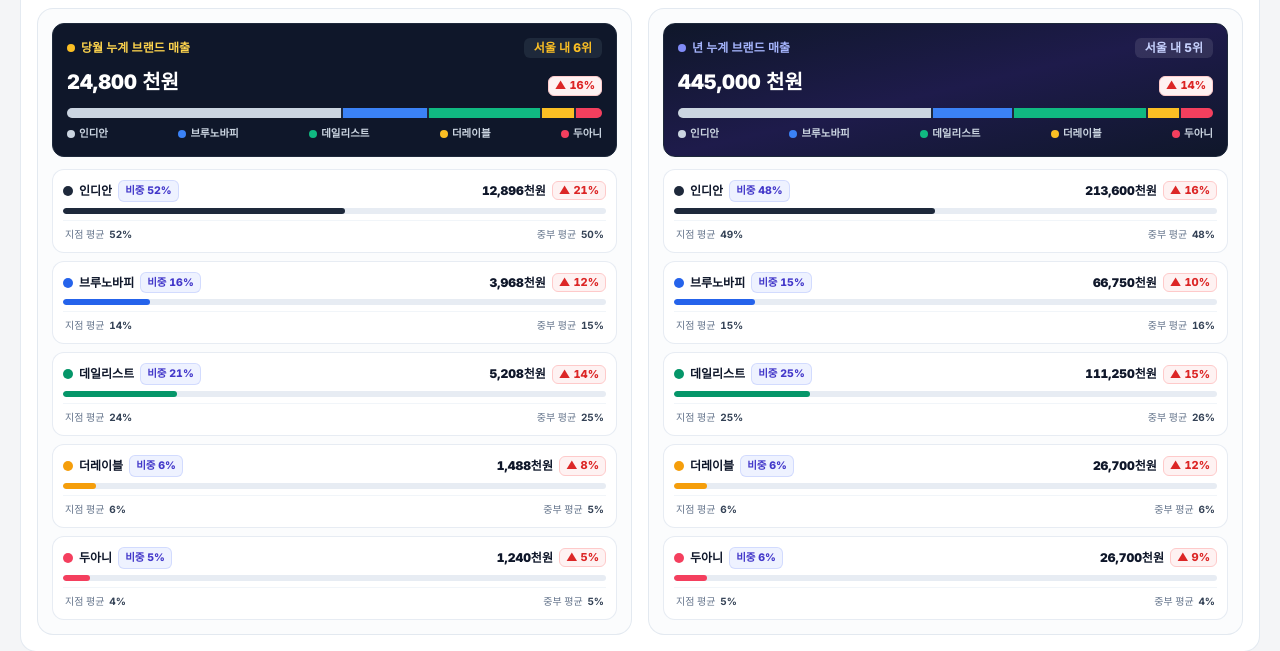
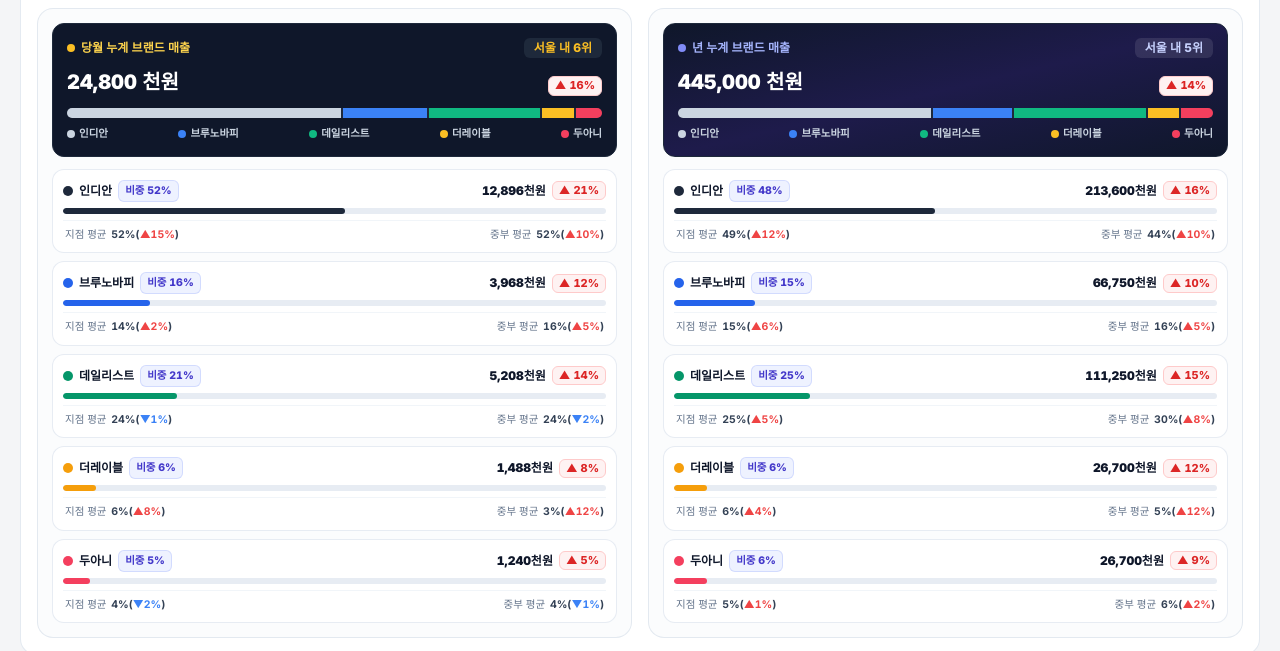
Before and after one commit to gudwnqn109/wm-portal-pc_ver.-, a plain HTML site: page weekly.html in a window 1280 px wide. Shown: the part 594-1245 px from the top of the page. Drawn offline with nearby package versions, Linux system fonts and the light colour scheme; a web font is replaced by a local one.

Commit message:
Update weekly.html

```diff
--- a/weekly.html
+++ b/weekly.html
@@ -79,36 +79,16 @@
     }
 
     /* 1분할(넓은 화면) vs 2분할(1160px 이하 좁은 패널) 브랜드 반반/토글 자동 전환 */
-    .brand-split-only {
-      display: none;
-    }
-    .brand-wide-only {
-      display: grid;
-    }
+    .brand-split-only { display: none; }
+    .brand-wide-only { display: grid; }
 
     @media (max-width: 1160px) {
-      .hide-in-split {
-        display: none !important;
-      }
-      .compact-cell {
-        padding-left: 0.375rem !important;
-        padding-right: 0.375rem !important;
-        font-size: 11px !important;
-      }
-      .compact-head {
-        padding-left: 0.375rem !important;
-        padding-right: 0.375rem !important;
-        font-size: 10.5px !important;
-      }
-      .brand-wide-only {
-        display: none !important;
-      }
-      .brand-split-only {
-        display: block !important;
-      }
-      .brand-split-toggle {
-        display: flex !important;
-      }
+      .hide-in-split { display: none !important; }
+      .compact-cell { padding-left: 0.375rem !important; padding-right: 0.375rem !important; font-size: 11px !important; }
+      .compact-head { padding-left: 0.375rem !important; padding-right: 0.375rem !important; font-size: 10.5px !important; }
+      .brand-wide-only { display: none !important; }
+      .brand-split-only { display: block !important; }
+      .brand-split-toggle { display: flex !important; }
     }
   </style>
 </head>
@@ -489,7 +469,6 @@
       <div class="overflow-x-auto max-h-[540px] overflow-y-auto">
         <table class="w-full text-left border-collapse">
           <thead class="sticky top-0 z-10 backdrop-blur-xs whitespace-nowrap">
-            <!-- 2분할 숨김(.hide-in-split) 반영하여 colspans 최적화 (3 / 4 / 4 / 4 / 2) -->
             <tr class="text-[10.5px] font-black tracking-wide border-b border-slate-200 dark:border-slate-700">
               <th colspan="3" class="py-1.5 px-3 bg-slate-100/95 dark:bg-slate-800/95 text-slate-500 dark:text-slate-400 border-r border-slate-200 dark:border-slate-700">매장 정보</th>
               <th colspan="4" class="py-1.5 px-2 text-center bg-indigo-50/95 dark:bg-indigo-950/70 text-indigo-700 dark:text-indigo-300 border-r border-slate-200 dark:border-slate-700">주간 매출 실적 (천원)</th>
@@ -596,24 +575,24 @@
       };
     }
 
-    // DB에 벤치마크(중부영업팀, 각 지점 평균) 저장용 객체 추가
+    // DB에 벤치마크(중부영업팀, 각 지점 평균) 저장용 객체 및 초기 목업데이터 갱신 (에러 대비)
     let DB = {
       benchmarks: {
         'ALL': {
-          brandMonth: { indian: 0.50, bruno: 0.15, daily: 0.25, label: 0.05, duani: 0.05 },
-          brandYear: { indian: 0.48, bruno: 0.16, daily: 0.26, label: 0.06, duani: 0.04 }
+          brandMonth: { indian: {sh: 0.52, gr: 0.1}, bruno: {sh: 0.16, gr: 0.05}, daily: {sh: 0.24, gr: -0.02}, label: {sh: 0.03, gr: 0.12}, duani: {sh: 0.04, gr: -0.01} },
+          brandYear: { indian: {sh: 0.44, gr: 0.1}, bruno: {sh: 0.16, gr: 0.05}, daily: {sh: 0.30, gr: 0.08}, label: {sh: 0.05, gr: 0.12}, duani: {sh: 0.06, gr: 0.02} }
         },
         '서울': {
-          brandMonth: { indian: 0.52, bruno: 0.14, daily: 0.24, label: 0.06, duani: 0.04 },
-          brandYear: { indian: 0.49, bruno: 0.15, daily: 0.25, label: 0.06, duani: 0.05 }
+          brandMonth: { indian: {sh: 0.52, gr: 0.15}, bruno: {sh: 0.14, gr: 0.02}, daily: {sh: 0.24, gr: -0.01}, label: {sh: 0.06, gr: 0.08}, duani: {sh: 0.04, gr: -0.02} },
+          brandYear: { indian: {sh: 0.49, gr: 0.12}, bruno: {sh: 0.15, gr: 0.06}, daily: {sh: 0.25, gr: 0.05}, label: {sh: 0.06, gr: 0.04}, duani: {sh: 0.05, gr: 0.01} }
         },
         '경기': {
-          brandMonth: { indian: 0.55, bruno: 0.15, daily: 0.20, label: 0.05, duani: 0.05 },
-          brandYear: { indian: 0.50, bruno: 0.14, daily: 0.24, label: 0.06, duani: 0.06 }
+          brandMonth: { indian: {sh: 0.55, gr: 0.1}, bruno: {sh: 0.15, gr: 0.03}, daily: {sh: 0.20, gr: 0.05}, label: {sh: 0.05, gr: 0.01}, duani: {sh: 0.05, gr: -0.05} },
+          brandYear: { indian: {sh: 0.50, gr: 0.11}, bruno: {sh: 0.14, gr: 0.04}, daily: {sh: 0.24, gr: 0.07}, label: {sh: 0.06, gr: 0.02}, duani: {sh: 0.06, gr: -0.02} }
         },
         '강원': {
-          brandMonth: { indian: 0.48, bruno: 0.19, daily: 0.23, label: 0.05, duani: 0.05 },
-          brandYear: { indian: 0.46, bruno: 0.18, daily: 0.25, label: 0.05, duani: 0.06 }
+          brandMonth: { indian: {sh: 0.48, gr: 0.08}, bruno: {sh: 0.19, gr: -0.02}, daily: {sh: 0.23, gr: 0.01}, label: {sh: 0.05, gr: 0.09}, duani: {sh: 0.05, gr: 0.05} },
+          brandYear: { indian: {sh: 0.46, gr: 0.09}, bruno: {sh: 0.18, gr: -0.01}, daily: {sh: 0.25, gr: 0.03}, label: {sh: 0.05, gr: 0.08}, duani: {sh: 0.06, gr: 0.04} }
         }
       },
       stores: [
@@ -765,11 +744,22 @@
           const rawBranch = String(getVal(0)).trim();
           const sName = String(getVal(2)).trim();
 
-          // 기본 스킵 조건
           if (!sName || sName === '매장명' || sName === '매장' || rawBranch === '지점') continue;
 
-          // 벤치마크, 평균 데이터 추출 및 저장 (지점 전체나 중부영업팀 데이터)
-          let isBench = rawBranch.includes('평균') || sName.includes('평균') || sName.includes('합계') || rawBranch.includes('합계') || sName.includes('벤치마크') || sName.includes('중부') || rawBranch.includes('중부');
+          // 벤치마크, 평균 데이터 추출 및 저장 (지점 전체나 중부영업팀 데이터) - 103~106열(행) 타겟팅 강화
+          let isBench = rawBranch.includes('평균') || sName.includes('평균') ||
+                        rawBranch.includes('합계') || sName.includes('합계') ||
+                        rawBranch.includes('총계') || sName.includes('총계') ||
+                        rawBranch.includes('전체') || sName.includes('전체') ||
+                        rawBranch.includes('중부') || sName.includes('중부');
+
+          // 시트의 마지막 요약행 부분(100열 이후)인 경우의 예외처리 강화
+          if (!isBench && i >= rows.length - 6) {
+             if (sName.includes('서울') || sName.includes('경기') || sName.includes('강원')) {
+                 isBench = true;
+             }
+          }
+
           if (isBench) {
             let bKey = 'ALL';
             if (sName.includes('서울') || rawBranch.includes('서울')) bKey = '서울';
@@ -778,10 +768,18 @@
 
             DB.benchmarks[bKey] = {
               brandMonth: {
-                indian: toNum(getVal(23)), bruno: toNum(getVal(24)), daily: toNum(getVal(25)), label: toNum(getVal(26)), duani: toNum(getVal(27))
+                indian: { sh: toNum(getVal(23)), gr: toNum(getVal(39)) },
+                bruno:  { sh: toNum(getVal(24)), gr: toNum(getVal(40)) },
+                daily:  { sh: toNum(getVal(25)), gr: toNum(getVal(41)) },
+                label:  { sh: toNum(getVal(26)), gr: toNum(getVal(42)) },
+                duani:  { sh: toNum(getVal(27)), gr: toNum(getVal(43)) }
               },
               brandYear: {
-                indian: toNum(getVal(45)), bruno: toNum(getVal(46)), daily: toNum(getVal(47)), label: toNum(getVal(48)), duani: toNum(getVal(49))
+                indian: { sh: toNum(getVal(45)), gr: toNum(getVal(55)) },
+                bruno:  { sh: toNum(getVal(46)), gr: toNum(getVal(56)) },
+                daily:  { sh: toNum(getVal(47)), gr: toNum(getVal(57)) },
+                label:  { sh: toNum(getVal(48)), gr: toNum(getVal(58)) },
+                duani:  { sh: toNum(getVal(49)), gr: toNum(getVal(59)) }
               }
             };
             continue;
@@ -1027,7 +1025,7 @@
     }
 
     // =========================================================================
-    // 메인 화면 전체 렌더링
+    // 메신저 공유 요약문 및 UI 렌더링
     // =========================================================================
     function renderAll() {
       if (!currentStore) return;
@@ -1095,16 +1093,26 @@
       document.getElementById('s2FirstYearVal').innerHTML = `${fmt(s.firstYear)}명 ${fmtGrowthParen(s.firstYearGr)}`;
     }
 
-    // 벤치마크 데이터를 포함하여 렌더링하도록 인자 추가
+    // 벤치마크 데이터를 포함하여 렌더링하고, 포맷을 "비중 52%(▲10%)" 형식으로 출력
     function buildBrandCardsHTML(bObj, brandDefs, branchBenchObj, teamBenchObj) {
+
+      const fmtBenchText = (bench) => {
+        if (!bench || bench.sh == null) return '-';
+        const sh = fmtPct(bench.sh);
+        let grStr = '<span class="text-slate-400">0%</span>';
+        if (bench.gr > 0.005) grStr = `<span class="text-red-500 dark:text-red-400">▲${Math.abs(Math.round(bench.gr * 100))}%</span>`;
+        else if (bench.gr < -0.005) grStr = `<span class="text-blue-500 dark:text-blue-400">▼${Math.abs(Math.round(bench.gr * 100))}%</span>`;
+        return `${sh}(${grStr})`;
+      };
+
       return brandDefs.map(b => {
         const detail = (bObj.details && bObj.details[b.key]) ? bObj.details[b.key] : null;
         const bSales = detail ? detail.sales : Math.round(bObj.total * b.sh);
         const bGr = detail ? detail.gr : bObj.gr;
         const barWidth = Math.min(Math.max(b.sh * 100, 0), 100);
 
-        const branchSh = branchBenchObj ? branchBenchObj[b.key] : null;
-        const teamSh = teamBenchObj ? teamBenchObj[b.key] : null;
+        const branchBench = branchBenchObj ? branchBenchObj[b.key] : null;
+        const teamBench = teamBenchObj ? teamBenchObj[b.key] : null;
 
         return `
           <div class="bg-white dark:bg-slate-800/80 p-2.5 rounded-xl border border-slate-200/80 dark:border-slate-700/80 space-y-1.5">
@@ -1124,9 +1132,9 @@
             </div>
 
             <!-- 지점 평균 및 중부 평균 벤치마크 데이터 비교 바 -->
-            <div class="flex justify-between items-center text-[10px] text-slate-500 dark:text-slate-400 font-medium px-0.5 pt-1.5 mt-1 border-t border-slate-100 dark:border-slate-700/50">
-              <span>지점 평균 <strong class="text-slate-700 dark:text-slate-300 ml-0.5">${fmtPct(branchSh)}</strong></span>
-              <span>중부 평균 <strong class="text-slate-700 dark:text-slate-300 ml-0.5">${fmtPct(teamSh)}</strong></span>
+            <div class="flex justify-between items-center text-[10.5px] text-slate-500 dark:text-slate-400 font-medium px-0.5 pt-1.5 mt-1 border-t border-slate-100 dark:border-slate-700/50">
+              <span>지점 평균 <strong class="text-slate-700 dark:text-slate-300 ml-0.5">${fmtBenchText(branchBench)}</strong></span>
+              <span>중부 평균 <strong class="text-slate-700 dark:text-slate-300 ml-0.5">${fmtBenchText(teamBench)}</strong></span>
             </div>
           </div>
         `;
@@ -1304,9 +1312,6 @@
       }).join('');
     }
 
-    // =========================================================================
-    // 메신저 공유 요약문 복사
-    // =========================================================================
     function copyBriefingText() {
       if (!currentStore) return;
       const s = currentStore;
```
